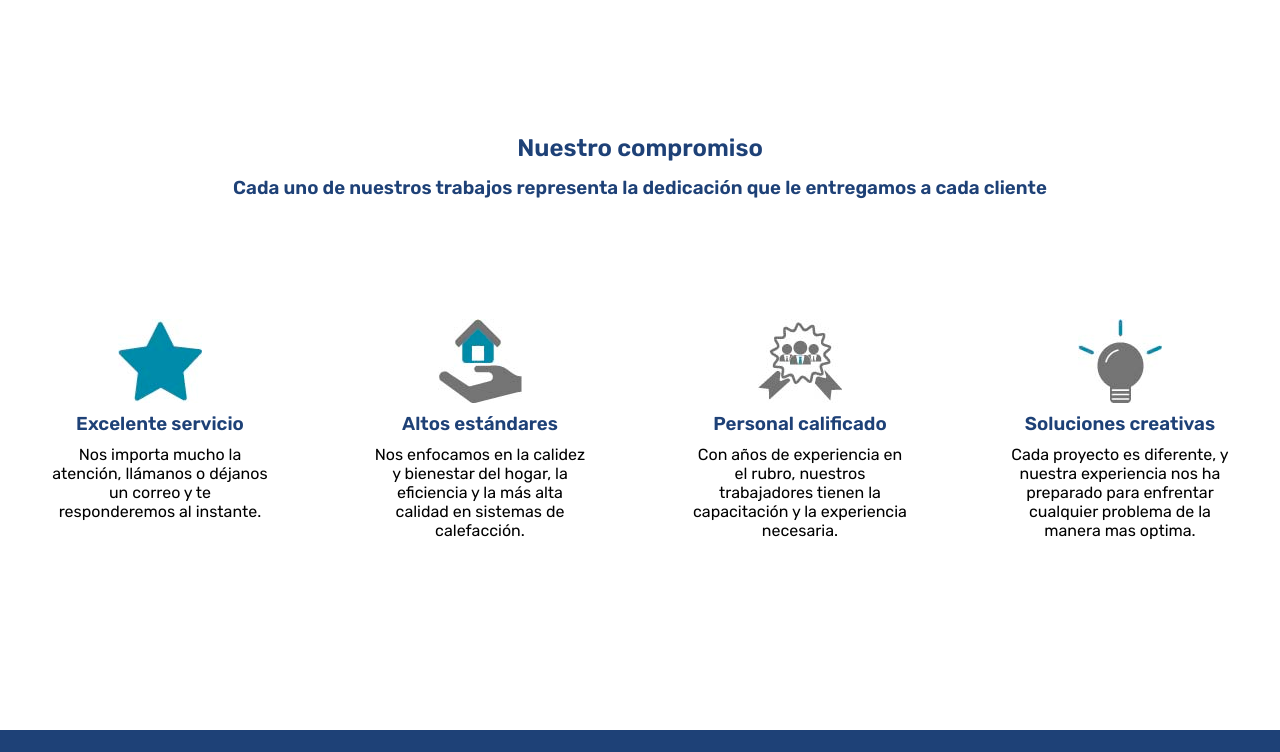
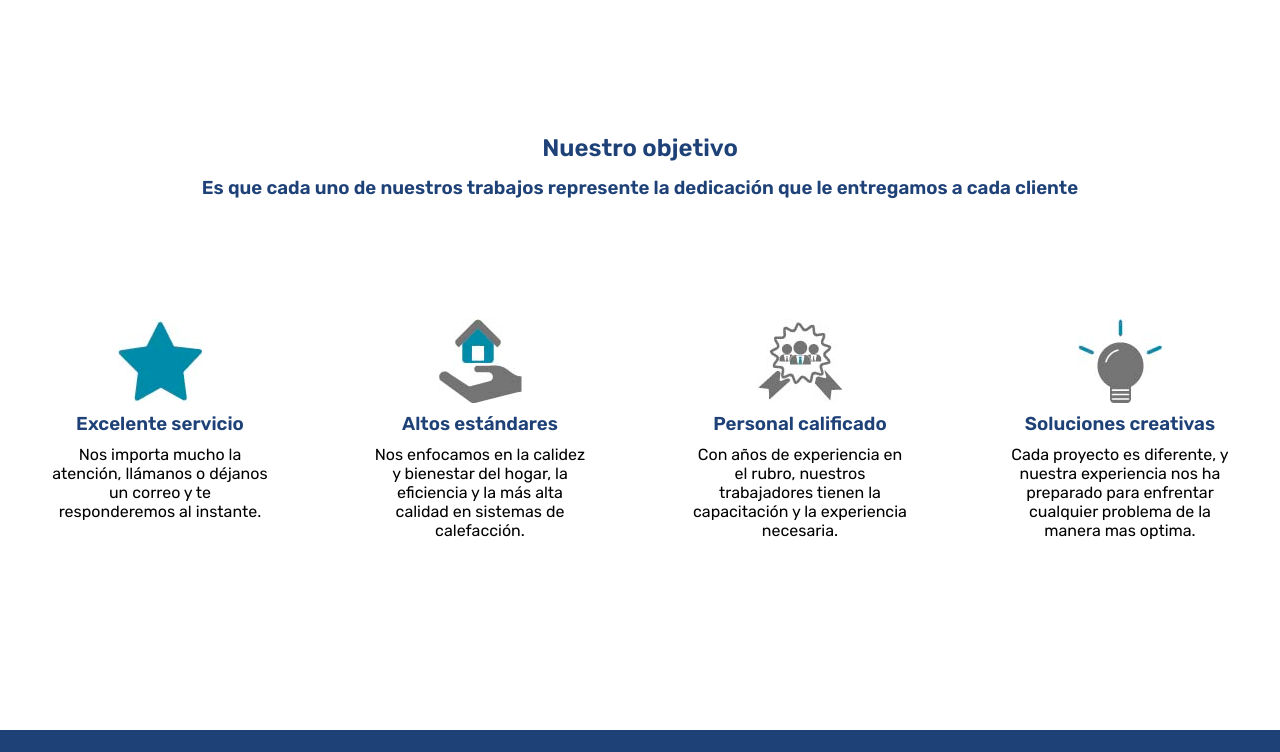
Before and after one commit to Alejandra-Barcos/Entrega-Animaciones-GitHub, a plain HTML site: page index.html in a window 1280 px wide. Shown: the part 800-1552 px from the top of the page. Drawn offline with Linux system fonts and the light colour scheme.

Commit message:
cambie el titulo del main

```diff
--- a/index.html
+++ b/index.html
@@ -36,8 +36,8 @@
             <img src="./assets/img/Marcas.jpg" alt="">
         </div>
         <div class="info2">
-            <h2 class="info2__title">Nuestro compromiso</h2>
-            <h3 class="info2__text">Cada uno de nuestros trabajos representa la dedicación que le entregamos a cada cliente</h3>
+            <h2 class="info2__title">Nuestro objetivo</h2>
+            <h3 class="info2__text">Es que cada uno de nuestros trabajos represente la dedicación que le entregamos a cada cliente</h3>
         </div>
 
        <div class="cards">
```
